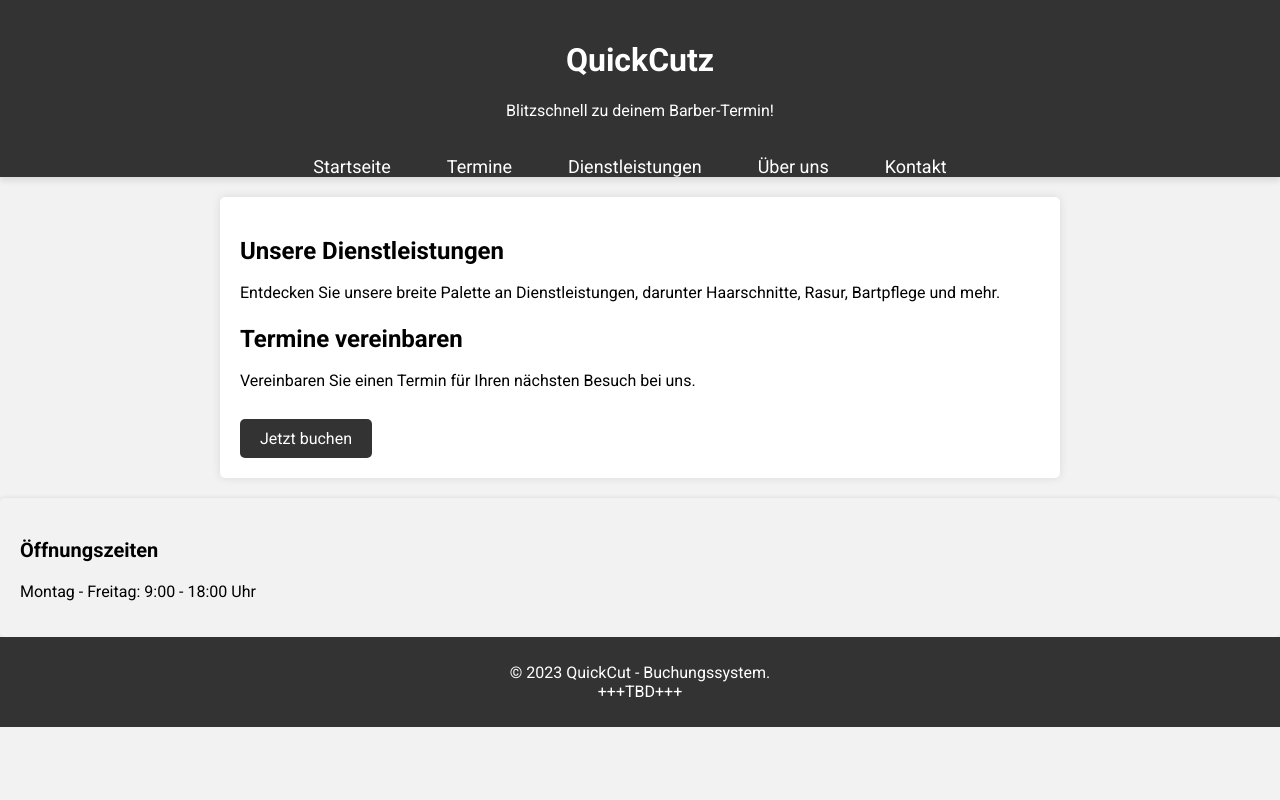
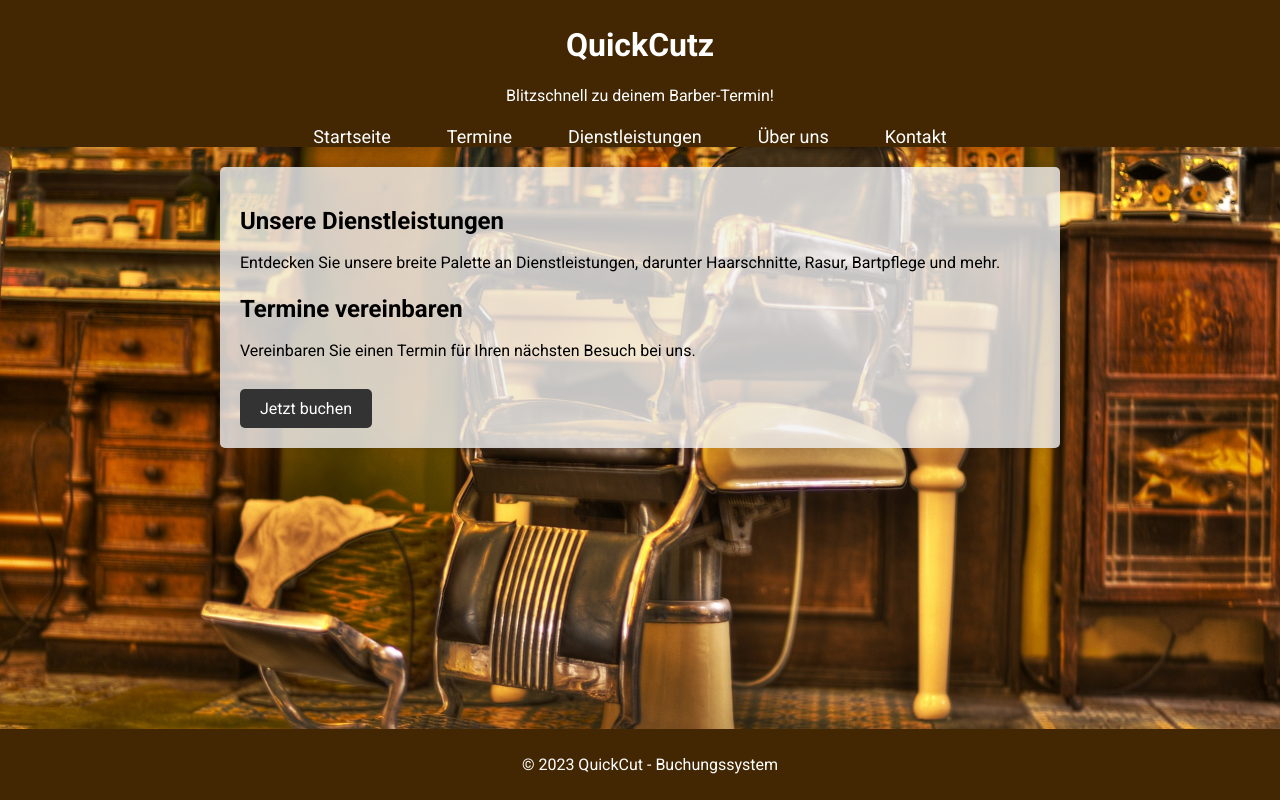
Before and after one commit to dhbw-projects-wi22a/barber_appointment_web, a PHP site: page /public/Homepage.html in a window 1280 px wide. Run offline with PHP 8.4, Linux system fonts and the light colour scheme.

Commit message:
changed bg and style settings

```diff
--- a/webapp/public/Homepage.html
+++ b/webapp/public/Homepage.html
@@ -36,14 +36,9 @@
         </section>
     </main>
 
-    <aside>
-        <h3>Öffnungszeiten</h3>
-        <p>Montag - Freitag: 9:00 - 18:00 Uhr</p>
-    </aside>
 
     <footer>
-        <p>&copy; 2023 QuickCut - Buchungssystem. </br>
-            +++TBD+++</p>
+        <p>&copy; 2023 QuickCut - Buchungssystem</p>
     </footer>
 </body>
 </html>
--- a/webapp/public/css/style.css
+++ b/webapp/public/css/style.css
@@ -4,7 +4,10 @@
 
 body {
     font-family: 'Roboto';
-    background-color: #f2f2f2;
+    background-image: url(background.jpg);
+    background-attachment: fixed;
+    background-repeat: no-repeat;
+    background-size: cover;
     margin: 0;
     padding: 0;
 }
@@ -12,10 +15,10 @@ body {
 /* Header-Stil */
 
 header {
-    background-color: #333;
+    background-color: #432703;
     color: #fff;
     text-align: center;
-    padding: 20px;
+    padding: 5px;
 }
 
 header h1 {
@@ -29,7 +32,7 @@ header p {
 /* Navigationsmenü */
 
 nav {
-    background-color: #333; /* Hintergrundfarbe der Navigationsleiste */
+    background-color: #432703; /* Hintergrundfarbe der Navigationsleiste */
     overflow: hidden;
     position: relative; /* Ändert die Position in "relative" */
     width: 100%;
@@ -60,17 +63,14 @@ nav a {
     transition: background-color 0.3s; /* sanfter Übergangseffekt beim Hovern */
 }
 /* Ändert die Hintergrundfarbe, wenn der Mauszeiger über einer Dropdown-Option schwebt */
-nav .dropdown-content a:hover {
-    background-color: #555;
-    color: #fff;
-}
+
 /* Zeigt das Dropdown-Menü, wenn der Mauszeiger darüber schwebt */
 nav:hover .dropdown-content {
     display: block;
 }
 /* Ändert die Hintergrundfarbe, wenn der Mauszeiger darüber schwebt */
 nav a:hover {
-    background-color: #555;
+    background-color: #8d5307;
     color: #fff;
     border-radius: 6px; /* Runde Ecken für die Buttons */
 }
@@ -100,7 +100,7 @@ main {
     max-width: 800px;
     margin: 20px auto;
     padding: 20px;
-    background-color: #fff;
+    background-color: rgba(242,242,243,0.8);
     border-radius: 5px;
     box-shadow: 0 0 10px rgba(0, 0, 0, 0.1);
 }
@@ -130,31 +130,20 @@ main a:hover {
     background-color: #555;
 }
 
-/* Nebeninhalt (Seitenleiste) */
-
-aside {
-    background-color: #f2f2f2;
-    padding: 20px;
-    border-radius: 5px;
-    box-shadow: 0 0 5px rgba(0, 0, 0, 0.1);
-}
-
-aside h3 {
-    font-size: 1.25rem;
-}
-
-aside p {
-    font-size: 1rem;
-}
-
 /* Footer */
 
 footer {
-    background-color: #333;
     color: #fff;
+    position: fixed;
+    bottom: 0;
+    left: 0;
+    width: 100%;
+    background-color: #432703; /* Hintergrundfarbe anpassen */
     text-align: center;
     padding: 10px;
+    z-index: 999; /* Damit der Footer unter der 'aside' liegt */
 }
+
 
 /* Responsive Anpassungen */
 
```
Also changed, not shown: webapp/public/css/login_style.css (+8 -7 lines), webapp/public/css/background.jpg (added), 2 other files.
